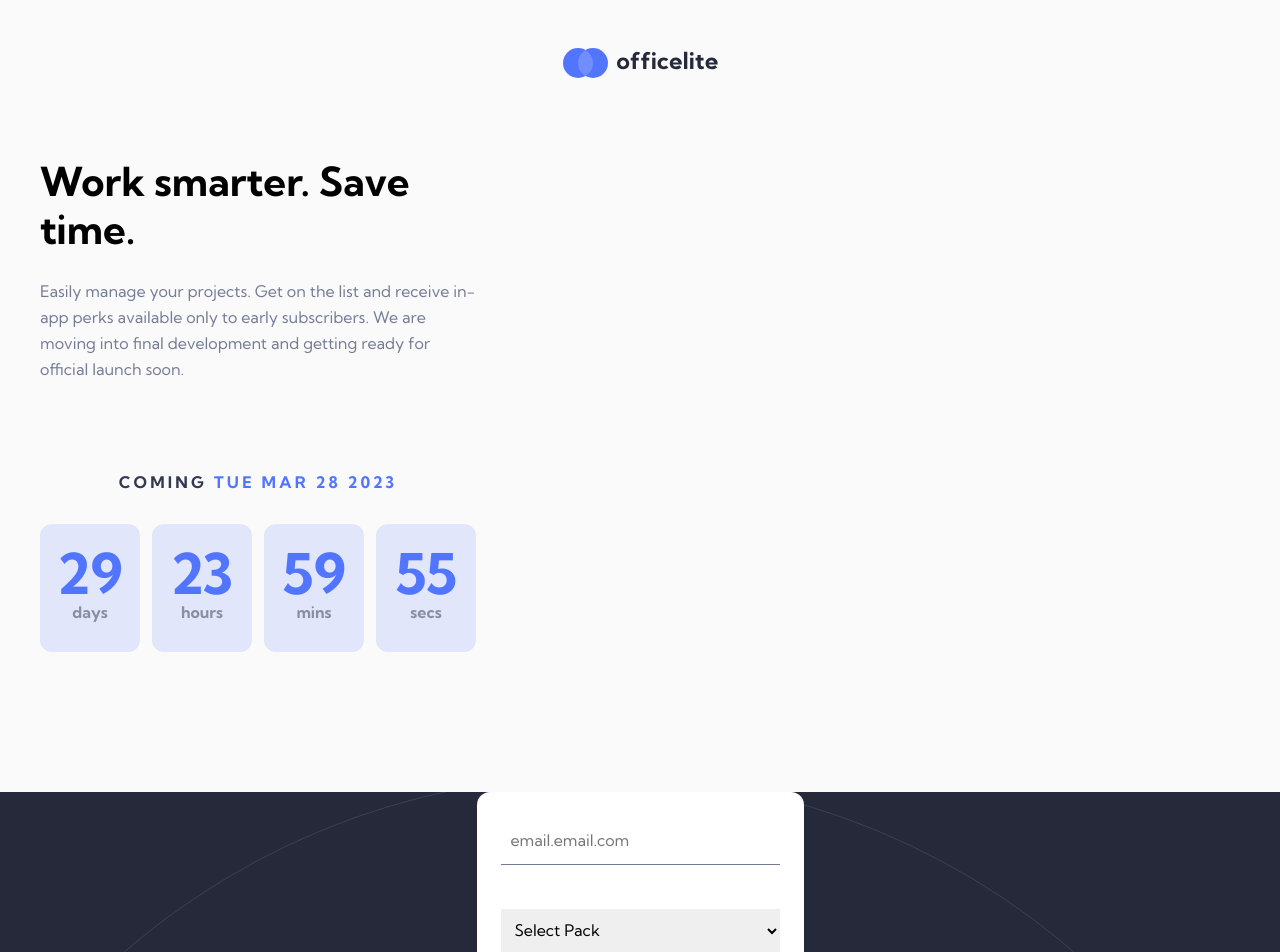
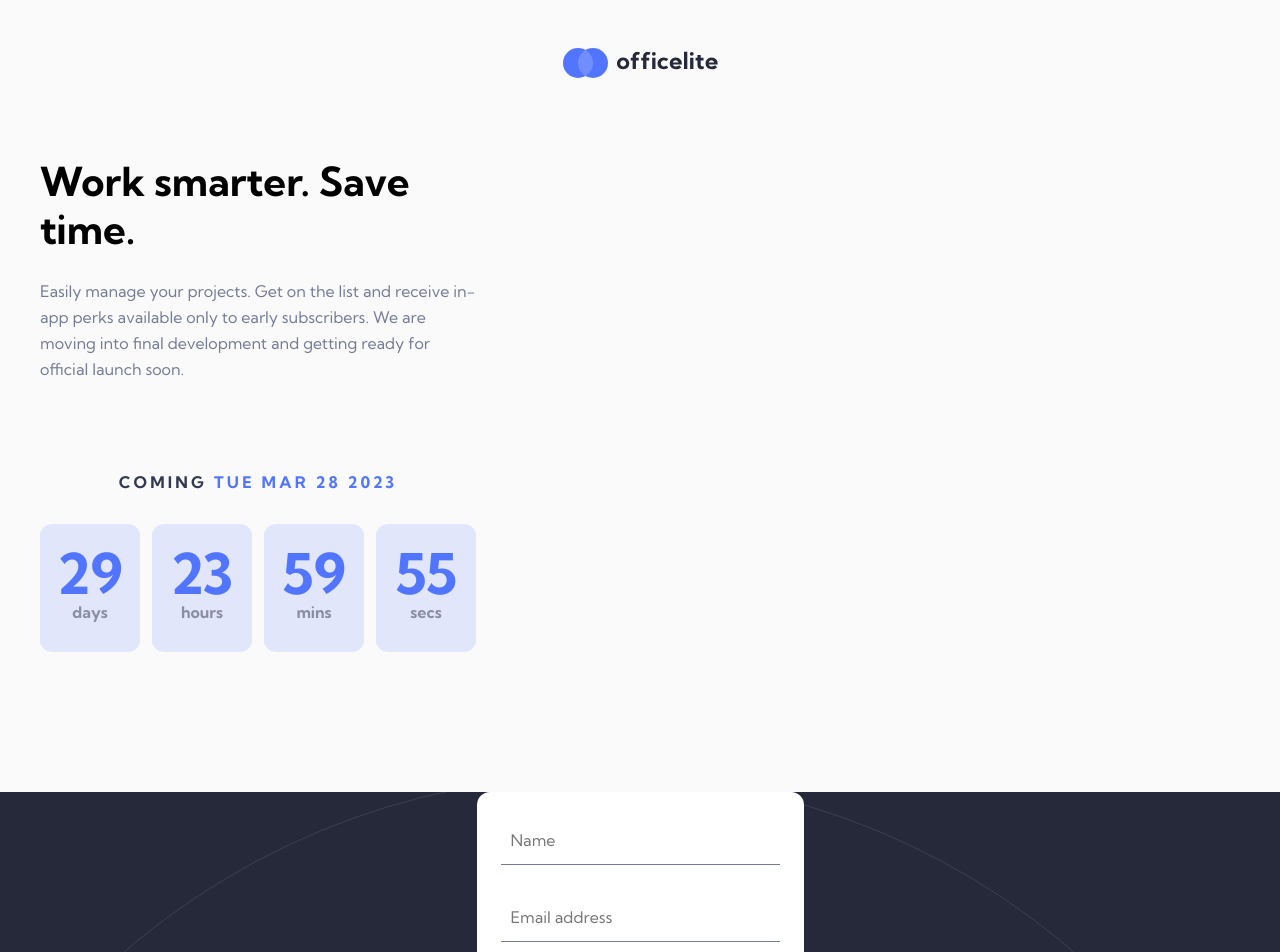
Before and after one commit to Hcmwebs/officelite-coming-soon-site, a React (Vite) app: page /signup in a window 1280 px wide. Shown: the top 952 px of the page. Built offline with nearby package versions, Linux system fonts and the light colour scheme.

Commit message:
added the  input for name
Signed-off-by: Heze <64218603+Hcmwebs@users.noreply.github.com>

```diff
--- a/src/components/FormInputs.jsx
+++ b/src/components/FormInputs.jsx
@@ -4,12 +4,29 @@ const FormInputs = ({ values, handleChange, error, focused, handleFocus }) => {
 	return (
 		<>
 			<div className='form-group'>
+				<label htmlFor='fullname'>Name : </label>
+				<input
+					id='fullName'
+					name='fullname'
+					type='text'
+					placeholder='Name'
+					value={values.name}
+					onChange={handleChange}
+					onBlur={handleFocus}
+					focused={focused.toString()}
+					required
+				/>
+				{!error && (
+					<span className='error'>Please enter a valid name </span>
+				)}
+			</div>
+			<div className='form-group'>
 				<label htmlFor='email'>Email : </label>
 				<input
 					id='email'
 					name='email'
 					type='email'
-					placeholder='email.email.com'
+					placeholder='Email address'
 					value={values.email}
 					onChange={handleChange}
 					onBlur={handleFocus}
@@ -46,7 +63,7 @@ const FormInputs = ({ values, handleChange, error, focused, handleFocus }) => {
 				<input
 					id='phone'
 					name='phone'
-					type='text'
+					type='number'
 					placeholder='+1234566789'
 					value={values.phone}
 					onChange={handleChange}
```
